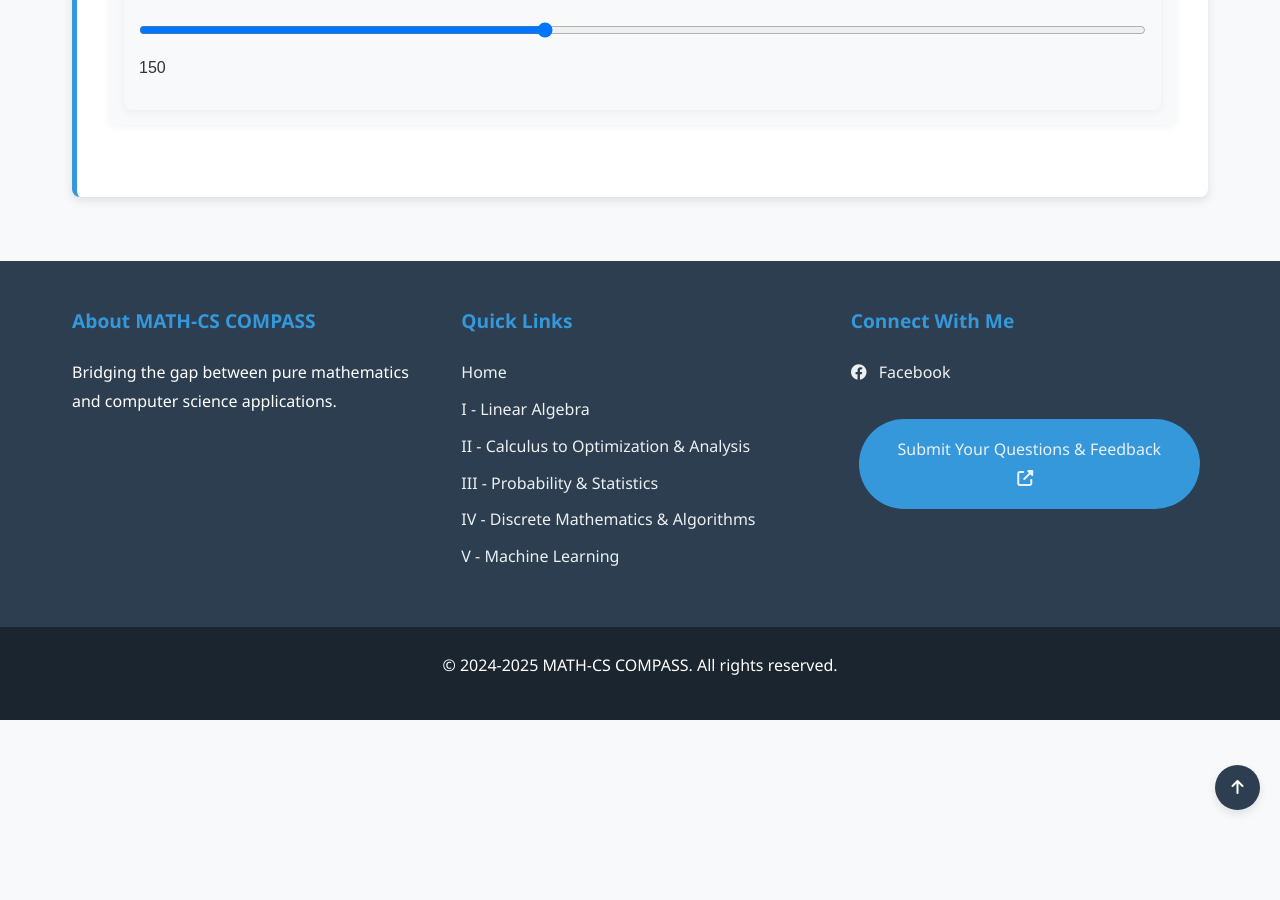
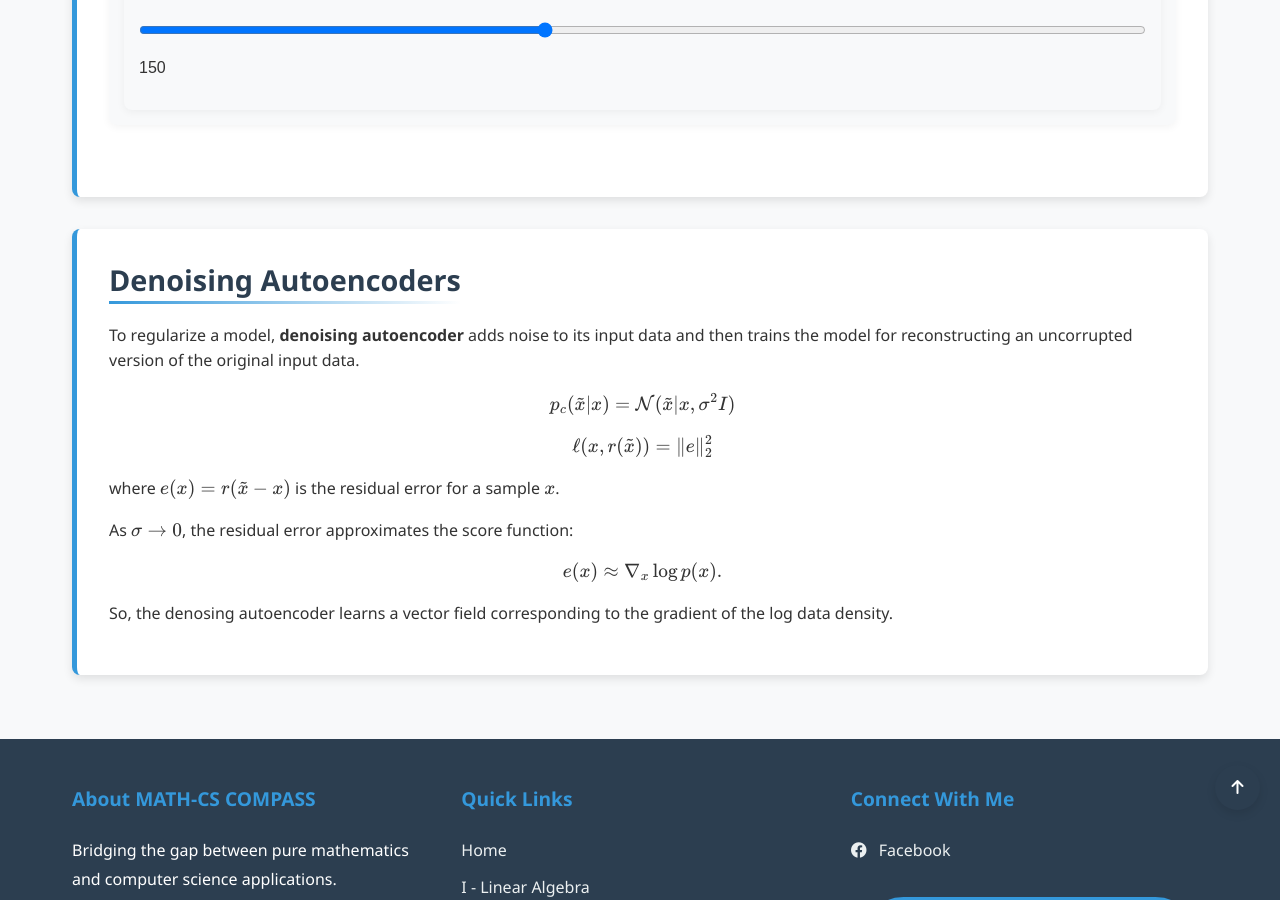
Before and after one commit to Yusukey01/yusukey01.github.io, a Jekyll site: the page built from Mathematics/Machine_learning/pca.html, in a window 1280 px wide and 900 px high, scrolled down 5938 px. Built offline with Jekyll 4.4.1, drawn with Linux system fonts in a browser that asks for light colours.

```diff
--- a/Mathematics/Machine_learning/pca.html
+++ b/Mathematics/Machine_learning/pca.html
@@ -206,6 +206,28 @@ uses_python: false
 
             </section>
 
+             <section id="noise" class="section-content">
+                <h2>Denoising Autoencoders</h2>
+                <p>
+                    To regularize a model, <strong>denoising autoencoder</strong> adds noise to its input data and
+                    then trains the model for reconstructing an uncorrupted version of the original input data.
+                     \[
+                     p_c (\tilde{x} | x) = \mathcal{N}(\tilde{x} | x, \sigma^2 I)
+                     \]
+                     \[
+                     \ell (x, r(\tilde{x})) = \| e \|_2^2
+                     \]
+                     where \(e(x) = r(\tilde{x} - x) \) is the residual error for a sample \(x\).
+                </p>
+                <p>
+                    As \(\sigma \to 0\), the residual error approximates the score function:
+                    \[
+                    e(x) \approx \nabla_x \log p(x).
+                    \]
+                    So, the denosing autoencoder learns a vector field corresponding to the gradient of the log data density.
+                </p>
+             </section>
+
 
         </div>
         <script src="/js/main.js"></script>
```
